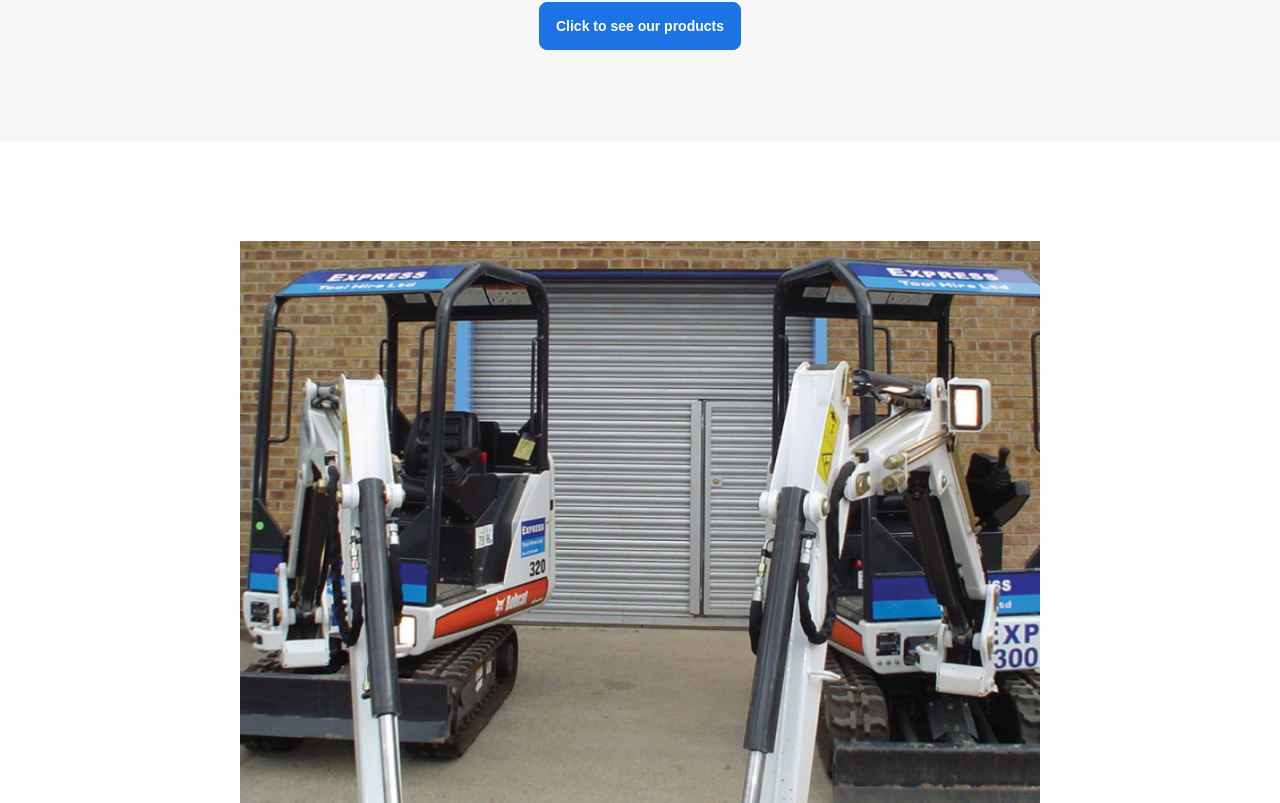
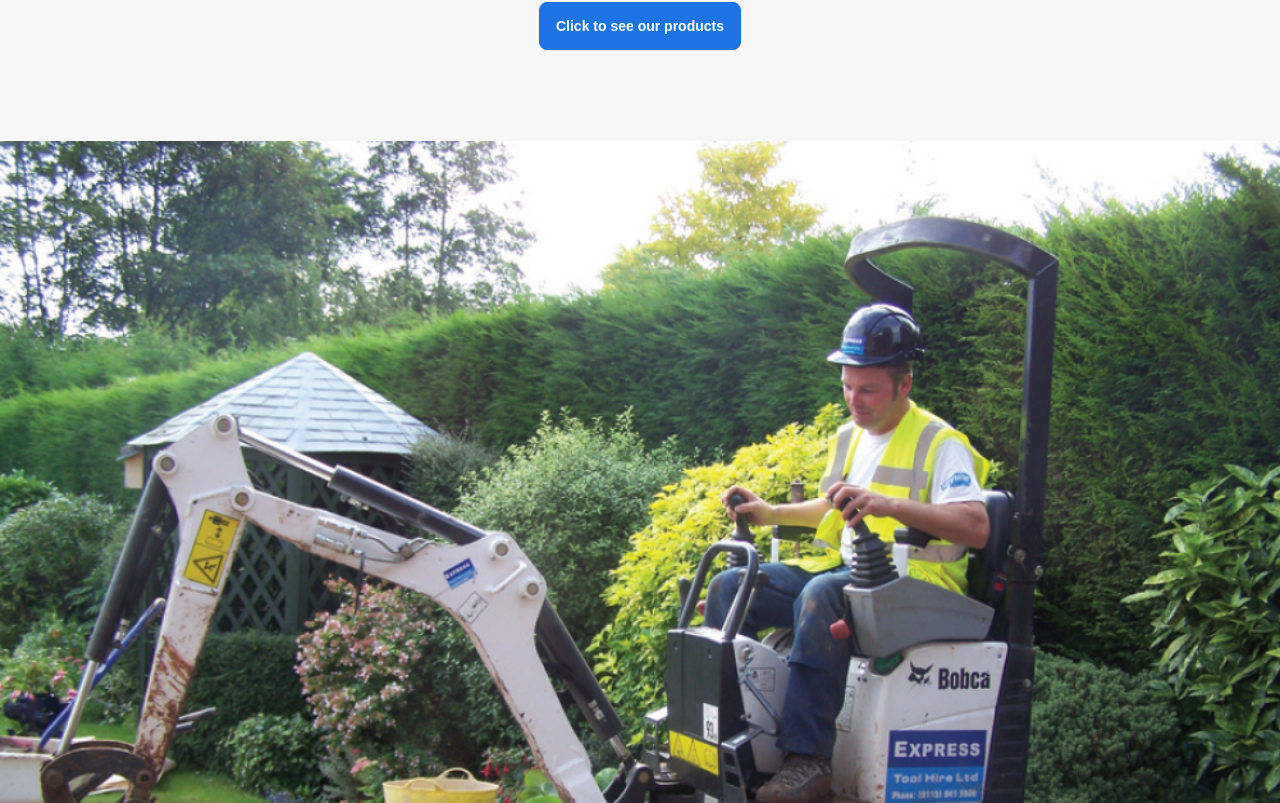
Before and after one commit to KaineBinch/expressToolHire, a React (Vite) app: page /#/ in a window 1280 px wide. Shown: the part 477-1280 px from the top of the page. Built offline with nearby package versions, Linux system fonts and the light colour scheme.

Commit message:
feat: edited slider

```diff
--- a/src/components/slider.jsx
+++ b/src/components/slider.jsx
@@ -1,6 +1,3 @@
-/* eslint-disable react-hooks/exhaustive-deps */
-import { useEffect, useState, useRef } from "react";
-
 const featuredImages = [
   "./src/assets/sliderImages/Digger.png",
   "./src/assets/sliderImages/Diggers.png",
@@ -9,54 +6,17 @@
   "./src/assets/sliderImages/Scaffold-hoist.png",
 ];
 
-let count = 0;
-let slideInterval;
-
-export default function Slider() {
-  const [currentIndex, setCurrentIndex] = useState(0);
-  const slideRef = useRef();
-
-  const removeAnimation = () => {
-    slideRef.current.classList.remove("fade-anim");
-  };
-
-  useEffect(() => {
-    slideRef.current.addEventListener("animationend", removeAnimation);
-
-    startSlider();
-    return () => {
-      pauseSlider();
-    };
-  }, []);
-
-  const startSlider = () => {
-    slideInterval = setInterval(() => {
-      handleOnNextClick();
-    }, 5000);
-  };
-
-  const pauseSlider = () => {
-    clearInterval(slideInterval);
-  };
-
-  const handleOnNextClick = () => {
-    count = (count + 1) % featuredImages.length;
-    setCurrentIndex(count);
-    slideRef.current.classList.add("fade-anim");
-  };
-
+const Slider = () => {
   return (
-    <div
-      ref={slideRef}
-      className="flex justify-center items-center align-center w-full mt-[25px] mb-[25px] md:mt-[100px] md:mb-[100px] px-[10px] select-none relative"
-    >
-      <div className="aspect-w-16 aspect-h-9">
-        <img
-          src={featuredImages[currentIndex]}
-          alt=""
-          className="md:max-h-[800px] md:max-w-[800px]"
-        />
+    <div className="carousel w-full">
+      <div className="carousel-item w-full">
+        {featuredImages.map((src, i) => (
+          <div key={i} className="carousel-item w-full">
+            <img src={src} className="w-full" />
+          </div>
+        ))}
       </div>
     </div>
   );
-}
+};
+export default Slider;
```
